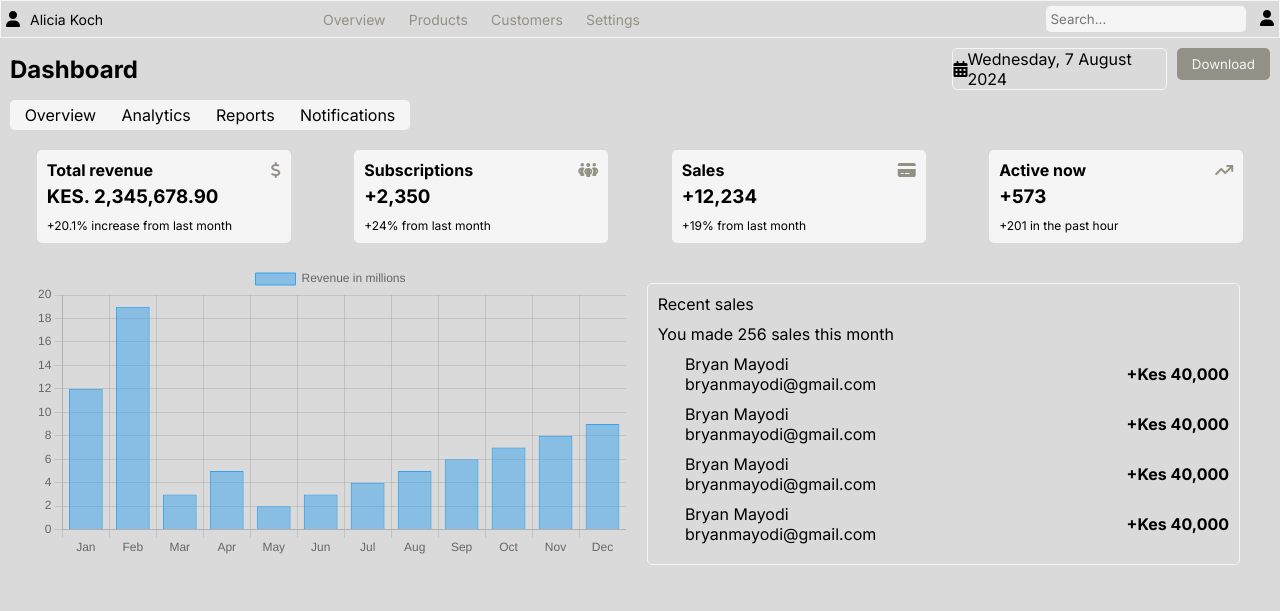
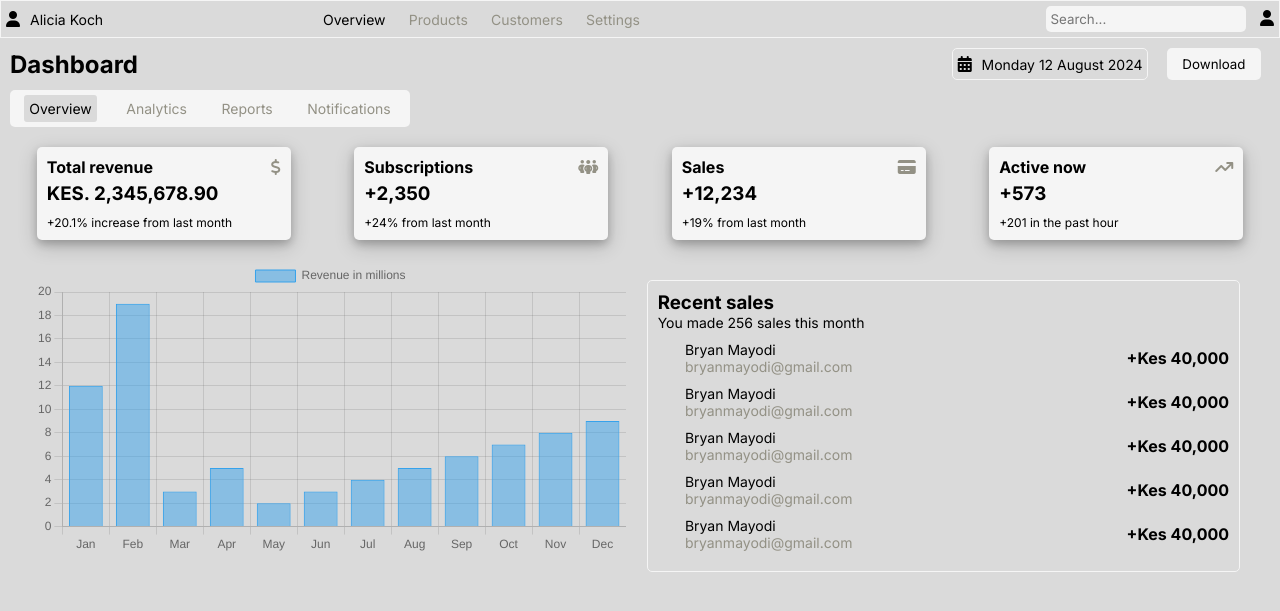
Before and after one commit to milk-in-a-bag/jwt-auth-and-dashboard, a Django app: template auth/users/templates/users/home.html in a window 1280 px wide. Shown: the top 611 px of the page. Run offline with Django 3.2, Linux system fonts and the light colour scheme; the template is opened without the code that fills it, so the values that code supplies are empty; some libraries are stand-ins or nearby versions.

Commit message:
animations on the dashboard

```diff
--- a/auth/static/scripts/home.js
+++ b/auth/static/scripts/home.js
@@ -1,5 +1,4 @@
 const token = localStorage.getItem('token');
-console.log("Hello world!");
 console.log(token);
 
 fetch('http://127.0.0.1:8000', {
@@ -12,6 +11,8 @@ fetch('http://127.0.0.1:8000', {
     window.location.href = 'http://127.0.0.1:8000/signin';
   }
   */
+
+/* graph script */
 
   const ctx = document.getElementById('myChart');
 
@@ -33,3 +34,33 @@ fetch('http://127.0.0.1:8000', {
       }
     }
   });
+
+
+/* date script */
+
+const datep = document.querySelector('.datep')
+const options = { weekday: 'long', year: 'numeric', month: 'long', day: 'numeric' };
+const today = new Date();
+const formattedDate = today.toLocaleDateString('en-GB', options);
+
+datep.innerHTML = formattedDate
+
+/* toggle links script */
+
+const links = document.querySelectorAll('.left-right a');
+
+    links.forEach(link => {
+        link.addEventListener('click', function() {
+            links.forEach(link => link.classList.remove('active'));
+            this.classList.add('active');
+        });
+    });
+
+const minilinks = document.querySelectorAll('.mini-nav a');
+
+minilinks.forEach(minilink => {
+        minilink.addEventListener('click', function() {
+            minilinks.forEach(minilink => minilink.classList.remove('active'));
+            this.classList.add('active');
+        });
+    });
--- a/auth/static/styles/home.css
+++ b/auth/static/styles/home.css
@@ -68,6 +68,10 @@ body{
     color: #000000;
 }
 
+.left-right a.active{
+    color: #000000;
+}
+
 
 /* Dashboard */
 
@@ -81,18 +85,21 @@ body{
 
 .header-right{
     display: flex;
-    justify-content: space-between;
+    justify-content: space-around;
     width: 26%;
 }
 
 .date{
     display: flex;
     align-items: center;
-    width: 90%;
+    width: 60%;
     justify-content: space-around;
-    margin: 0 10px;
     border: 1px solid #f5f5f5;
     border-radius: 5px;
+}
+
+.date p{
+    font-size: 14px;
 }
 
 .header-button button{
@@ -100,7 +107,11 @@ body{
     cursor: pointer;
     border: none;
     border-radius: 5px;
-    background-color: #939185;
+    background-color: #f5f5f5;
+}
+
+.header-button button:hover{
+    background-color: #000000;
     color: #f5f5f5;
 }
 
@@ -120,8 +131,19 @@ body{
 
 .mini-nav a{
     text-decoration: none;
+    color: #939185;
+    padding: 5px;
+    font-size: 14px;
+}
+
+.mini-nav a:hover{
     color: #000000;
-    padding: 0 5px;
+}
+
+.mini-nav a.active{
+    color: #000000;
+    background-color: #dadada;
+    border-radius: 3px;
 }
 
 /* Card styles */
@@ -139,6 +161,12 @@ body{
     padding: 10px;
     margin-top: 20px;
     cursor: pointer;
+    box-shadow: 0 4px 8px 0 rgba(0, 0, 0, 0.2), 0 6px 20px 0 rgba(0, 0, 0, 0.19);
+}
+
+.card:hover{
+    position: relative;
+    bottom: 5px;
 }
 
 .card-top{
@@ -181,6 +209,7 @@ body{
 
 .recent-header p{
     margin-bottom: 10px;
+    font-size: 14px;
 }
 
 .sale{
@@ -189,6 +218,14 @@ body{
     margin-bottom: 10px;
 }
 
+.person p{
+    font-size: 14px;
+}
+
+.email{
+    color: #939185;
+}
+
 .price{
     display: flex;
     align-items: center;
--- a/auth/users/templates/users/home.html
+++ b/auth/users/templates/users/home.html
@@ -21,7 +21,7 @@
                     <p>Alicia Koch</p>
                 </div>
                 <div class="left-right">
-                    <a href="#">Overview</a>
+                    <a href="#" class="active">Overview</a>
                     <a href="#">Products</a>
                     <a href="#">Customers</a>
                     <a href="#">Settings</a>
@@ -43,7 +43,7 @@
                 <div class="header-right">
                     <div class="date">
                         <i class="fa-solid fa-calendar-days"></i>
-                        <p>Wednesday, 7 August 2024</p>
+                        <p class="datep">Wednesday, 7 August 2024</p>
                     </div>
                     <div class="header-button">
                         <button>Download</button>
@@ -56,7 +56,7 @@
     <!--Small navbar-->
     <div class="mini-nav-wrapper">
         <div class="mini-nav">
-            <a href="#">Overview</a>
+            <a href="#" class="active">Overview</a>
             <a href="#">Analytics</a>
             <a href="#">Reports</a>
             <a href="#">Notifications</a>
@@ -114,7 +114,7 @@
         </div>
         <div class="recent">
             <div class="recent-header">
-                <p>Recent sales</p>
+                <h3>Recent sales</h3>
                 <p>You made 256 sales this month</p>
             </div>
             <div class="recent-body">
@@ -124,7 +124,7 @@
                     </div>
                     <div class="person">
                         <p>Bryan Mayodi</p>
-                        <p>bryanmayodi@gmail.com</p>
+                        <p class="email">bryanmayodi@gmail.com</p>
                     </div>
                     <div class="price">
                         <h4>+Kes 40,000</h4>
@@ -136,7 +136,7 @@
                     </div>
                     <div class="person">
                         <p>Bryan Mayodi</p>
-                        <p>bryanmayodi@gmail.com</p>
+                        <p class="email">bryanmayodi@gmail.com</p>
                     </div>
                     <div class="price">
                         <h4>+Kes 40,000</h4>
@@ -148,7 +148,7 @@
                     </div>
                     <div class="person">
                         <p>Bryan Mayodi</p>
-                        <p>bryanmayodi@gmail.com</p>
+                        <p class="email">bryanmayodi@gmail.com</p>
                     </div>
                     <div class="price">
                         <h4>+Kes 40,000</h4>
@@ -160,7 +160,19 @@
                     </div>
                     <div class="person">
                         <p>Bryan Mayodi</p>
-                        <p>bryanmayodi@gmail.com</p>
+                        <p class="email">bryanmayodi@gmail.com</p>
+                    </div>
+                    <div class="price">
+                        <h4>+Kes 40,000</h4>
+                    </div>
+                </div>
+                <div class="sale">
+                    <div class="circle">
+
+                    </div>
+                    <div class="person">
+                        <p>Bryan Mayodi</p>
+                        <p class="email">bryanmayodi@gmail.com</p>
                     </div>
                     <div class="price">
                         <h4>+Kes 40,000</h4>
```
